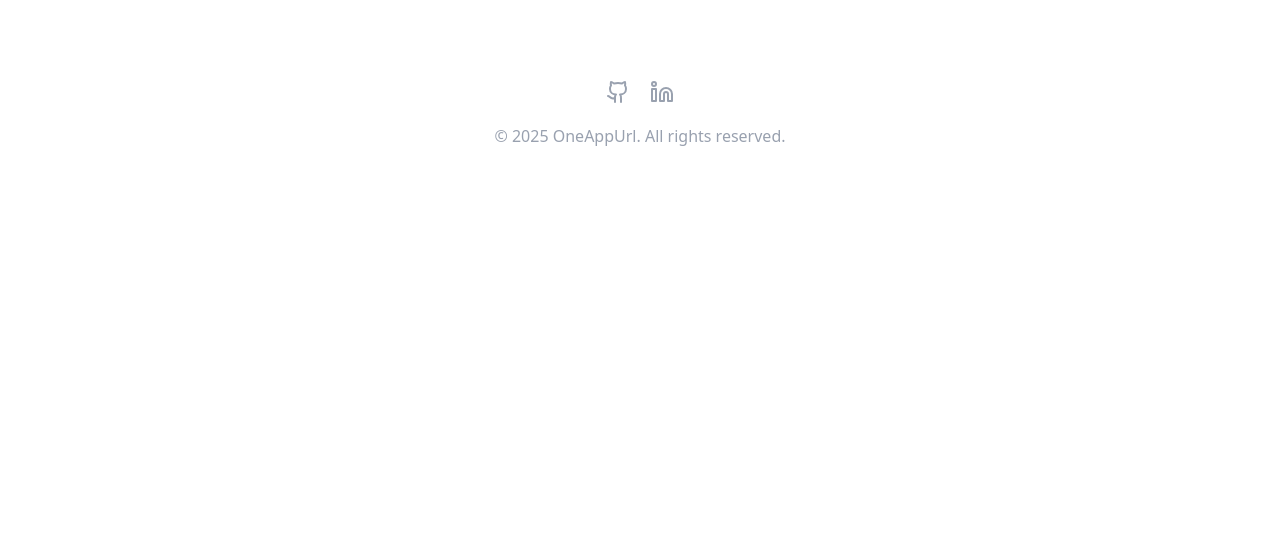
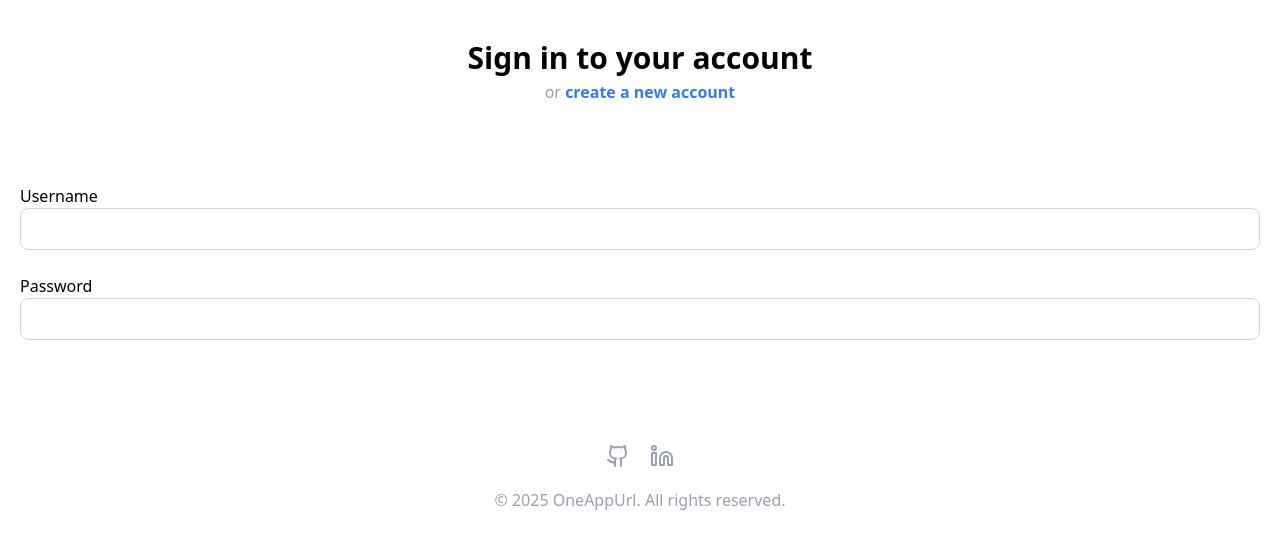
Before and after one commit to jihaddmz/OneAppUrl, a React (Vite) app: page /auth in a window 1280 px wide. Shown: the top 548 px of the page. Built offline with nearby package versions, Linux system fonts and the light colour scheme.

Commit message:
- Implemented auth ui

```diff
--- a/src/App.tsx
+++ b/src/App.tsx
@@ -12,7 +12,7 @@ function App() {
             <Routes>
                 <Route path={"/"} element={<Layout/>}>
                     <Route index element={<Home/>}/>
-                    <Route path={"auth/:type"} element={<Auth/>}/>
+                    <Route path={"auth/"} element={<Auth/>}/>
                     <Route path={"dashboard"} element={<Dashboard/>}/>
                     <Route path={"*"} element={<Error/>}/>
                 </Route>
--- a/src/components/Navbar.tsx
+++ b/src/components/Navbar.tsx
@@ -29,10 +29,10 @@ const Navbar = () => {
 
                 <div className="hidden sm:flex items-center gap-5">
                     <p className="cursor-pointer hover:text-gray-400" onClick={() => {
-                        navigate("auth/signin");
+                        navigate("auth");
                     }}>Sign In</p>
                     <button className="bg-primary hover:bg-primary/70 text-white rounded-lg px-3 py-1 cursor-pointer" onClick={() => {
-                        navigate("auth/signup");
+                        navigate("auth");
                     }}>Sign Up</button>
                 </div>
             </div>
@@ -42,7 +42,7 @@ const Navbar = () => {
             {isMobileMenuOpen && (
                 <div className={"flex flex-col gap-3 mt-5"}>
                     <p onClick={() => {
-                        navigate("auth/signin")
+                        navigate("auth")
                     }}>Sign In</p>
                     <p>Sign Up</p>
                 </div>
--- a/src/pages/Auth.tsx
+++ b/src/pages/Auth.tsx
@@ -1,11 +1,69 @@
-import {useParams, useSearchParams} from "react-router-dom";
+import React, {useState} from "react";
 
 const Auth = () => {
-    const {type} = useParams();
+    const [isSignedIn, setIsSignedIn] = useState<boolean>(true);
+    const [username, setUsername] = useState("");
+    const [password, setPassword] = useState("");
+    const [fullName, setFullName] = useState("");
+
+    const onSubmitForm = (e: React.FormEvent<HTMLFormElement>) => {
+        e.preventDefault();
+
+    }
 
     return (
-        <div className="flex flex-col justify-center items-center">
-            <p className="text-black">{type}</p>
+        <div className="flex flex-col items-center">
+            {isSignedIn && (
+                <div className="flex flex-col items-center mt-10">
+                    <h1 className="font-bold text-3xl text-center">Sign in to your account</h1>
+                    <p className="text-gray-400 mt-1">or <span className="text-primary font-bold" onClick={() => {
+                        setIsSignedIn(false);
+                    }}>create a new account</span></p>
+
+                    <div className="w-screen flex px-5">
+                        <form className="flex flex-col mt-20 w-full" onSubmit={onSubmitForm}>
+                            <label htmlFor="username">Username</label>
+                            <input className="border w-full border-gray-300 p-2 rounded-lg" name="username"
+                                   id="username" value={username} onChange={(e) => setUsername(e.target.value)}/>
+
+                            <br/>
+
+                            <label htmlFor="password">Password</label>
+                            <input className="border w-full border-gray-300 p-2 rounded-lg" type={"password"} name="password" id="password" value={password}
+                                   onChange={(e) => setPassword(e.target.value)}/>
+                            <br/>
+                        </form>
+                    </div>
+                </div>
+            )}
+
+            {!isSignedIn && (
+                <div className="flex flex-col items-center mt-10">
+                    <h1 className="font-bold text-3xl text-center">Create a new account</h1>
+                    <p className="text-gray-400 mt-1">or <span className="text-primary font-bold" onClick={() => {
+                        setIsSignedIn(true);
+                    }}>sign in to your existing account</span></p>
+
+                    <div className="w-screen flex px-5">
+                        <form className="flex flex-col mt-20 w-full" onSubmit={onSubmitForm}>
+                            <label htmlFor={"fullName"}>Full Name</label>
+                            <input className="border w-full border-gray-300 p-2 rounded-lg" name="fullName" id={"fullName"} value={fullName} onChange={(e) => setFullName(e.target.value)}/>
+                            <br />
+
+                            <label htmlFor="username">Username</label>
+                            <input className="border w-full border-gray-300 p-2 rounded-lg" name="username"
+                                   id="username" value={username} onChange={(e) => setUsername(e.target.value)}/>
+                            <br/>
+
+                            <label htmlFor="password">Password</label>
+                            <input className="border w-full border-gray-300 p-2 rounded-lg" type={"password"} name="password" id="password" value={password}
+                                   onChange={(e) => setPassword(e.target.value)}/>
+                            <br/>
+                        </form>
+                    </div>
+                </div>
+            )}
+
         </div>
     );
 };
--- a/src/pages/Home.tsx
+++ b/src/pages/Home.tsx
@@ -29,7 +29,7 @@ const Home = () => {
 
                     <div className="flex justify-evenly mt-8 gap-5">
                         <button className="bg-white cursor-pointer text-primary px-5 py-3 rounded-lg flex hover:bg-white/80" onClick={() => {
-                            navigate("/auth/signin");
+                            navigate("/auth");
                         }}>Get Started
                             Free <ArrowRight
                                 className="ms-2"/></button>
@@ -158,7 +158,7 @@ const Home = () => {
                     <h1 className="font-bold text-xl text-center">Ready to simplify your app distribution?</h1>
                     <p className="mt-2 text-gray-600">Join thousands of app developers who are streamlining their marketing with OneAppUrl.</p>
                     <button className="text-white bg-primary  hover:bg-primary/70 px-5 py-2 flex items-center justify-center rounded-lg mt-5 cursor-pointer" onClick={() => {
-                        navigate("/auth/signin");
+                        navigate("/auth");
                     }}>Get Started for Free <ArrowRight className="ms-2" /></button>
                 </div>
             </main>
```
